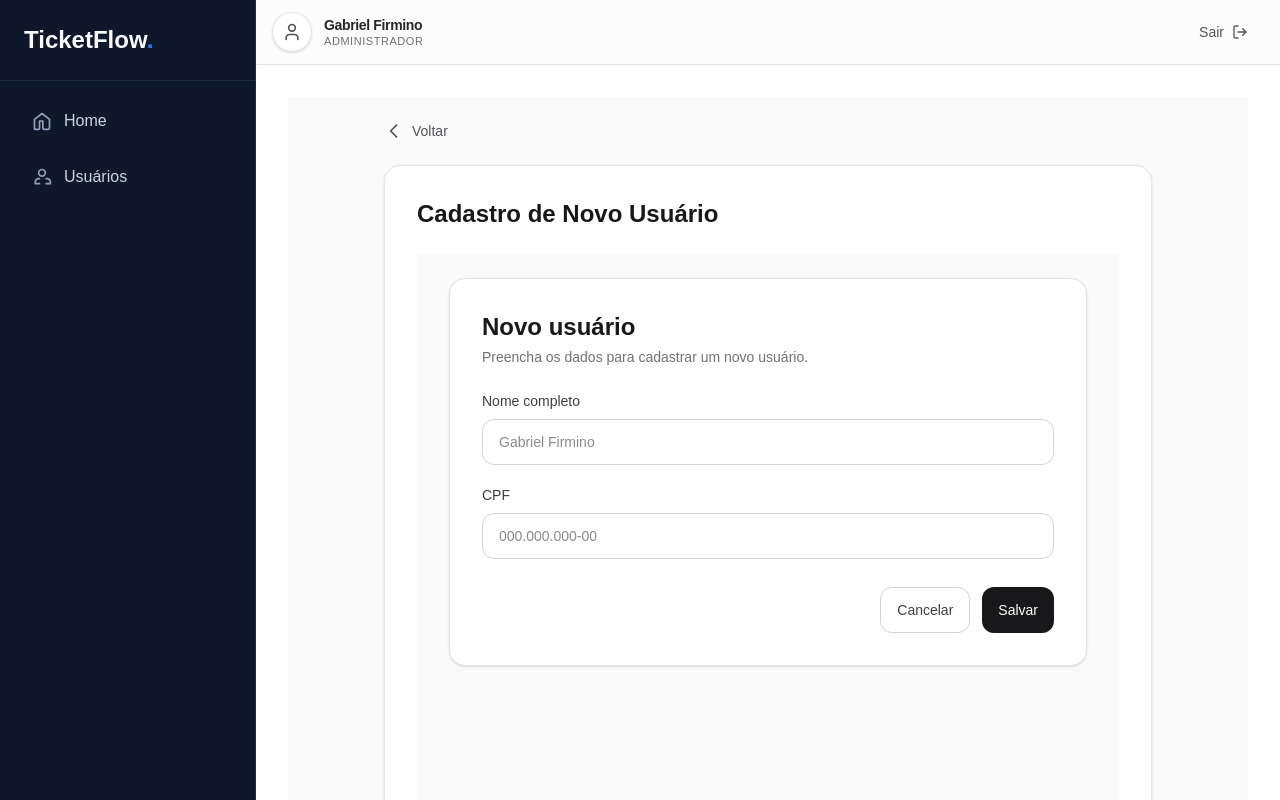
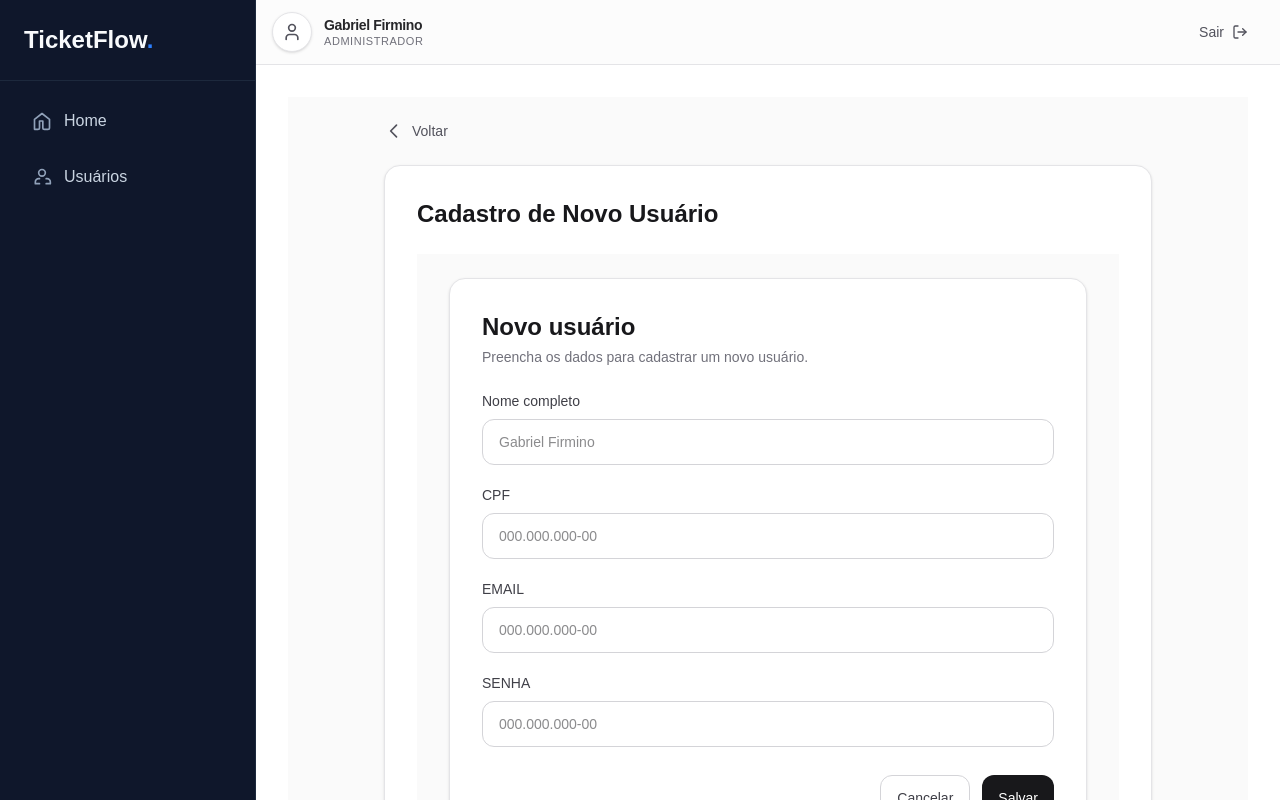
Before and after one commit to 404FIXER/aula2026fullstack, a Next.js app: page /usuarios/novo in a window 1280 px wide. Shown: the top 800 px of the page. Built offline with nearby package versions, Linux system fonts and the light colour scheme.

Commit message:
campos email e senha adicionados

```diff
--- a/app/(sistema)/usuarios/componente/UsuarioForm.tsx
+++ b/app/(sistema)/usuarios/componente/UsuarioForm.tsx
@@ -11,19 +11,21 @@ interface UsuarioFormProps {
 }
 export default function UsuarioForm({usuarioExistente}: UsuarioFormProps) {
     const [usuario, setUsuario] = useState<Usuario>(
-        usuarioExistente||new Usuario(0, '', '', true)
+        usuarioExistente||new Usuario(0, '', '', '','', true)
     );
 
     const router = useRouter();
 
     const isEdicao = !!usuarioExistente;
 
-    const handleChange = (campo: 'nome' | 'cpf', valor: string) => {
+    const handleChange = (campo: 'nome' | 'cpf' | 'email' | 'senha', valor: string) => {
         setUsuario((prev) =>
             new Usuario(
                 prev.codigo,
                 campo === 'nome' ? valor : prev.name,
                 campo === 'cpf' ? valor : prev.cpf,
+                campo === 'email' ? valor : prev.email,
+                campo === 'senha' ? valor : prev.senha,
                 prev.ativa
             )
         );
@@ -82,6 +84,30 @@ export default function UsuarioForm({usuarioExistente}: UsuarioFormProps) {
                                 className="w-full rounded-xl border border-zinc-300 bg-white px-4 py-3 text-sm text-zinc-900 outline-none transition focus:border-zinc-500 focus:ring-2 focus:ring-zinc-200"
                             />
                         </div>
+                         <div>
+                            <label className="mb-2 block text-sm font-medium text-zinc-700">
+                                EMAIL
+                            </label>
+                            <input
+                                required
+                                value={usuario.email}
+                                onChange={(e) => handleChange('email', e.target.value)}
+                                placeholder="000.000.000-00"
+                                className="w-full rounded-xl border border-zinc-300 bg-white px-4 py-3 text-sm text-zinc-900 outline-none transition focus:border-zinc-500 focus:ring-2 focus:ring-zinc-200"
+                            />
+                        </div>
+                         <div>
+                            <label className="mb-2 block text-sm font-medium text-zinc-700">
+                                SENHA
+                            </label>
+                            <input
+                                required
+                                value={usuario.senha}
+                                onChange={(e) => handleChange('senha', e.target.value)}
+                                placeholder="000.000.000-00"
+                                className="w-full rounded-xl border border-zinc-300 bg-white px-4 py-3 text-sm text-zinc-900 outline-none transition focus:border-zinc-500 focus:ring-2 focus:ring-zinc-200"
+                            />
+                        </div>
 
                         <div className="flex flex-col-reverse gap-3 pt-2 sm:flex-row sm:justify-end">
                             <Link
--- a/app/(sistema)/usuarios/page.tsx
+++ b/app/(sistema)/usuarios/page.tsx
@@ -26,7 +26,7 @@ export default function usuarios() {
       setUsuarios((usuariosAtuais) =>
         usuariosAtuais.map((u) =>
           u.codigo === usuario.codigo
-            ? new Usuario(u.codigo, u.name, u.cpf, !u.ativa)
+            ? new Usuario(u.codigo, u.name, u.cpf, u.email, u.senha, !u.ativa)
             : u
         )
       );
@@ -101,6 +101,18 @@ export default function usuarios() {
                     </p>
                     <p className="text-sm text-zinc-800">{usuario.cpf}</p>
                   </div>
+                  <div>
+                    <p className="text-xs font-medium uppercase tracking-wide text-zinc-400">
+                      EMAIL
+                    </p>
+                    <p className="text-sm text-zinc-800">{usuario.email}</p>
+                  </div>
+                  <div>
+                    <p className="text-xs font-medium uppercase tracking-wide text-zinc-400">
+                      SENHA
+                    </p>
+                    <p className="text-sm text-zinc-800">{usuario.senha}</p>
+                  </div>
                 </div>
 
                 <div className="mt-5 flex flex-col gap-2 sm:flex-row">
@@ -144,6 +156,12 @@ export default function usuarios() {
                       CPF
                     </th>
                     <th className="px-6 py-4 text-left text-xs font-semibold uppercase tracking-wider text-zinc-500">
+                      EMAIL
+                    </th>
+                    <th className="px-6 py-4 text-left text-xs font-semibold uppercase tracking-wider text-zinc-500">
+                      SENHA
+                    </th>
+                    <th className="px-6 py-4 text-left text-xs font-semibold uppercase tracking-wider text-zinc-500">
                       Status
                     </th>
                     <th className="px-6 py-4 text-left text-xs font-semibold uppercase tracking-wider text-zinc-500">
@@ -163,6 +181,12 @@ export default function usuarios() {
                       </td>
                       <td className="px-6 py-4 text-sm text-zinc-700">
                         {usuario.cpf}
+                      </td>
+                      <td className="px-6 py-4 text-sm text-zinc-700">
+                        {usuario.email}
+                      </td>
+                      <td className="px-6 py-4 text-sm text-zinc-700">
+                        {usuario.senha}
                       </td>
                       <td className="px-6 py-4 text-sm">
                         <span
--- a/app/mock/usuario.tsx
+++ b/app/mock/usuario.tsx
@@ -3,8 +3,8 @@ import { Usuario } from "../context/AuthContext";
 
 export class UsuarioMock{
     private static usuarioDB: Usuario[] = [
-        new Usuario(1, "Professor Samuel Matos", "000000000000",true),
-        new Usuario(2, "Gabriel Firmino", "1010101010", true)
+        new Usuario(1, "Professor Samuel Matos", "000000000000", "", "", true),
+        new Usuario(2, "Gabriel Firmino", "1010101010", "", "", true)
     ];
 
     static async listarTodos(): Promise<Usuario[]> {
@@ -24,6 +24,8 @@ export class UsuarioMock{
         else{
             this.usuarioDB[indexExistente].name = usuarios.name;
             this.usuarioDB[indexExistente].cpf = usuarios.cpf;
+            this.usuarioDB[indexExistente].email = usuarios.email;
+            this.usuarioDB[indexExistente].senha = usuarios.senha;
 
             console.log(`Usuario de ID ${usuarios.codigo} atualizado com sucesso!`);
         }
```
Also changed, not shown: app/(sistema)/corporacao/page.tsx (added).
